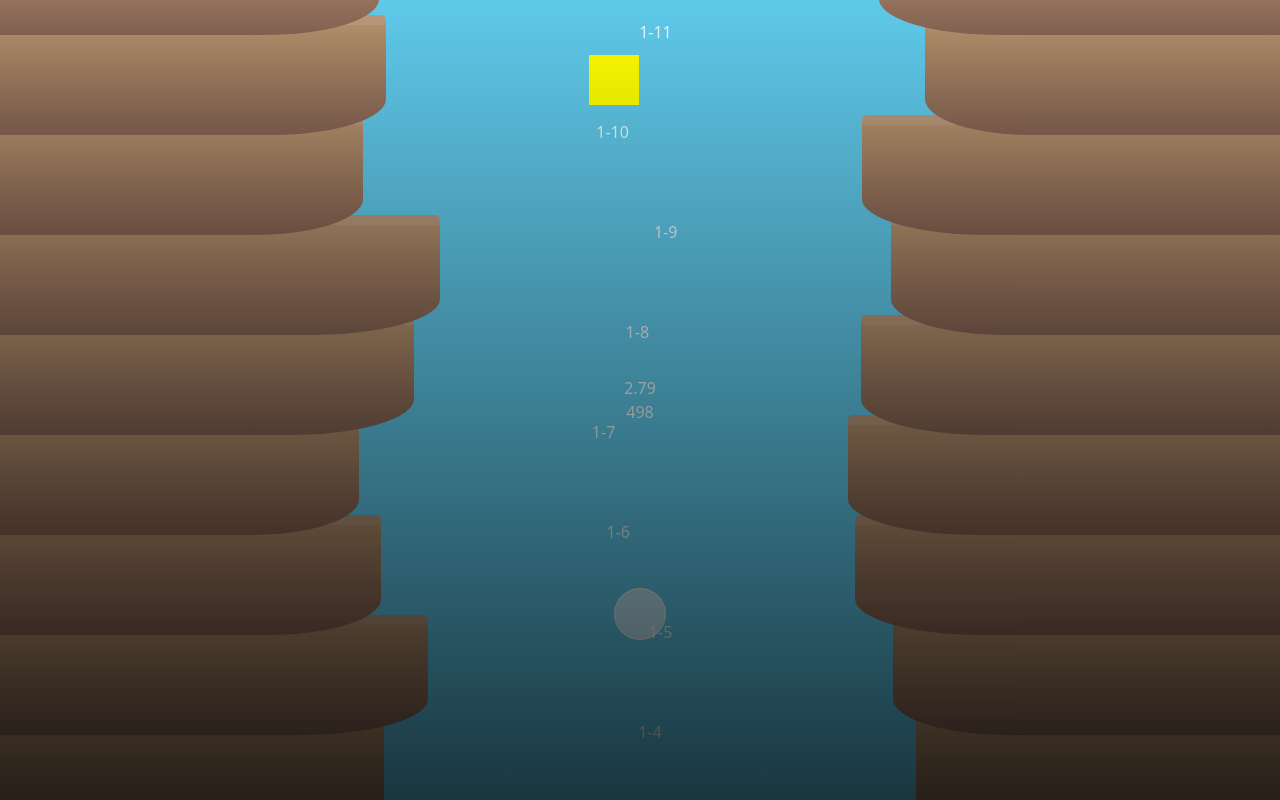
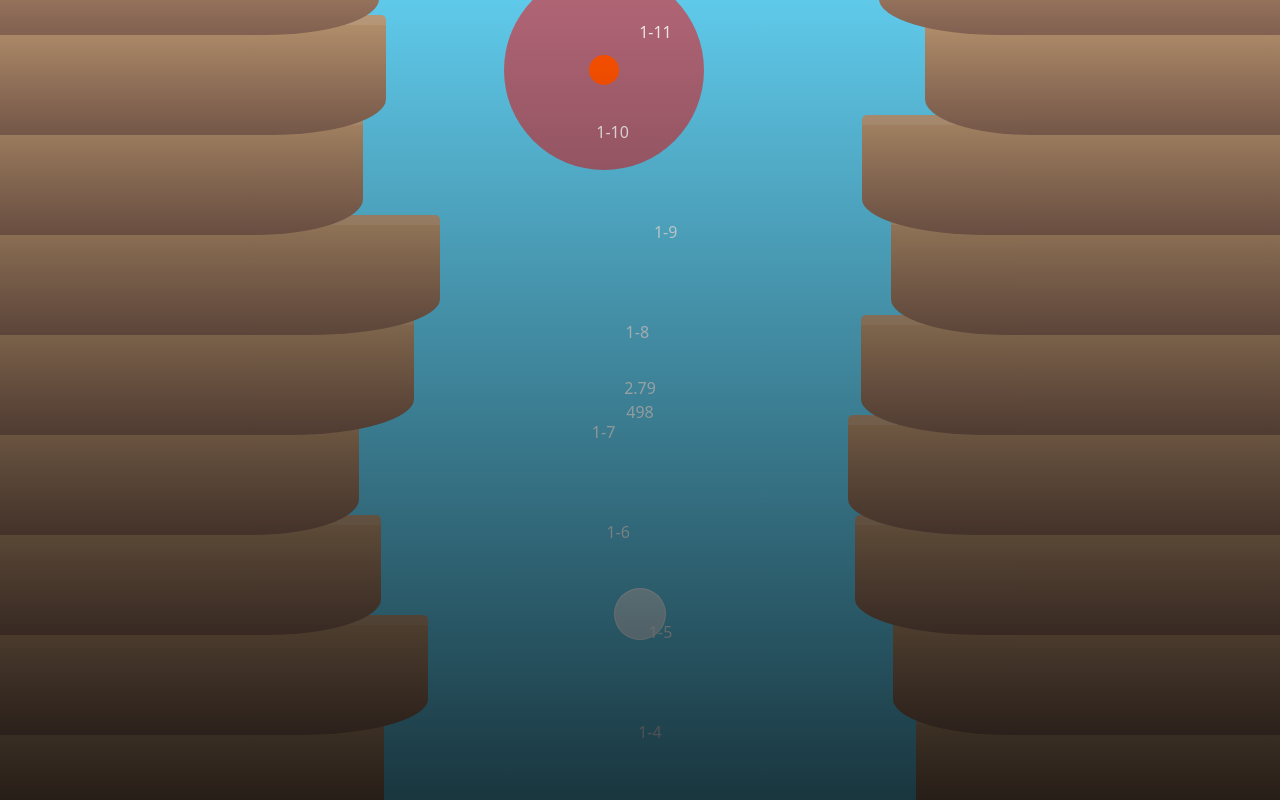
Before and after one commit to williambsm/ludum-dare-57, a Vue app: page / in a window 1280 px wide. Both pictures are taken after a click on the button "Start Game". Built offline with nearby package versions, Linux system fonts and the light colour scheme.

Commit message:
Add enemy vision element with player collider

```diff
--- a/src/components/actors/Enemy.vue
+++ b/src/components/actors/Enemy.vue
@@ -1,31 +1,96 @@
 <template>
-  <div class="enemy map-object" :data-id="id"
-    :style="{ left: x + '%', top: y + '%', backgroundColor: color, transform: 'translateY(0px)' }"></div>
+  <div :class="['enemy map-object puffer attacking ', attacking ? 'attacking' : '']" :data-id="id"
+    :style="{ left: x + '%', top: y + '%', transform: 'translateY(0px)' }">
+    <div class="vision"/>
+  </div>
 </template>
 
 <style>
+
 .enemy {
   position: absolute;
   width: 50px;
   height: 50px;
   background-color: red;
+  display: flex;
+  justify-content: center;
+  align-items: center;
+}
+
+.enemy.puffer {
+  width: 30px;
+  height: 30px;
+  border-radius:100%;
+  background-color: orange;
+}
+
+.enemy.puffer.attacking {
+  transform: scale(3);
+}
+
+.enemy .vision {
+  position:absolute;
+  width: 200px;
+  height:200px;
+  background: rgba(255,0,0,0.5);
+  border-radius: 100%;
+}
+
+
+.enemy.fish {
+  width: 40px;
+  height:25px;
+  background: yellow;
+  border-radius: 100% 50% 100% 0;
+}
+
+.enemy.fish {
+  width: 40px;
+  height:25px;
+  background: yellow;
+  border-radius: 100% 50% 100% 0;
+  display: flex;
+  justify-content: center;
+  align-items: center;
+}
+.enemy.fish::before {
+  content:"";
+  position:absolute;
+  top:10%;
+  right:20%;
+  width: 5px;
+  height:5px;
+  background: white;
+  border-radius: 100%;
 }
 </style>
 
 <script>
+import { HelperMixin } from "@/mixins/HelperMixin.js";
 import { mapActions, mapGetters } from 'vuex';
 
 export default {
   name: 'Enemy',
   props: ['enemyConfig'],
+  mixins: [HelperMixin],
   components: {},
   data() {
     return {
+      visionEl: null,
+      attacking: false,
+
       id: null,
       color: 'red',
       x: 0,
       y: -20,
       removed: false,
+      clss: "",
+
+
+      amplitude: 100, // Amplitude of the sine wave (vertical movement)
+      frequency: 0.05, // Frequency of the sine wave (speed of up/down motion)
+      time: 0,
+      speed: 1,
     }
   },
   computed: {
@@ -36,17 +101,50 @@ export default {
     ...mapActions(['checkForPlayerCollision']),
     update() {
       if (this.removed) return;
+      this.move();
+
+      const seesPlayer = this.isPlayerColliding(this.visionEl);
+      if(seesPlayer) {
+         this.attacking = true;
+         console.log("ATTACK!");
+      } else {
+        this.attacking = false;
+      }
+
       this.checkForPlayerCollision(this.$el);
       requestAnimationFrame(this.update);
     },
     die() {
       this.removeEnemy(this.id);
+    },
+
+    seePlayer(){
+      console.log("sees player!");
+    },
+
+    move(){
+      // this.x += this.speed;
+      // this.y += this.speed;
+
+        // Update X position (move horizontally)
+      // this.x = this.x + this.speed;
+      // if (this.x > window.innerWidth) {
+      //   this.x = -this.$el.offsetWidth; // Reset to the left if it moves off the screen
+      // }
+
+      // this.y = window.innerHeight / 2 + this.amplitude * Math.sin(this.frequency * this.time);
+
+
     }
+
   },
   mounted() {
     this.id = this.enemyConfig.id;
+    this.clss = this.enemyConfig.classList;
     this.color = this.enemyConfig.color;
     this.x = Math.floor(Math.random() * 101);
+
+    this.visionEl = this.$el.querySelector('.vision');
 
     this.subscribeToMapBoundsObserver(this.$el);
 
```
